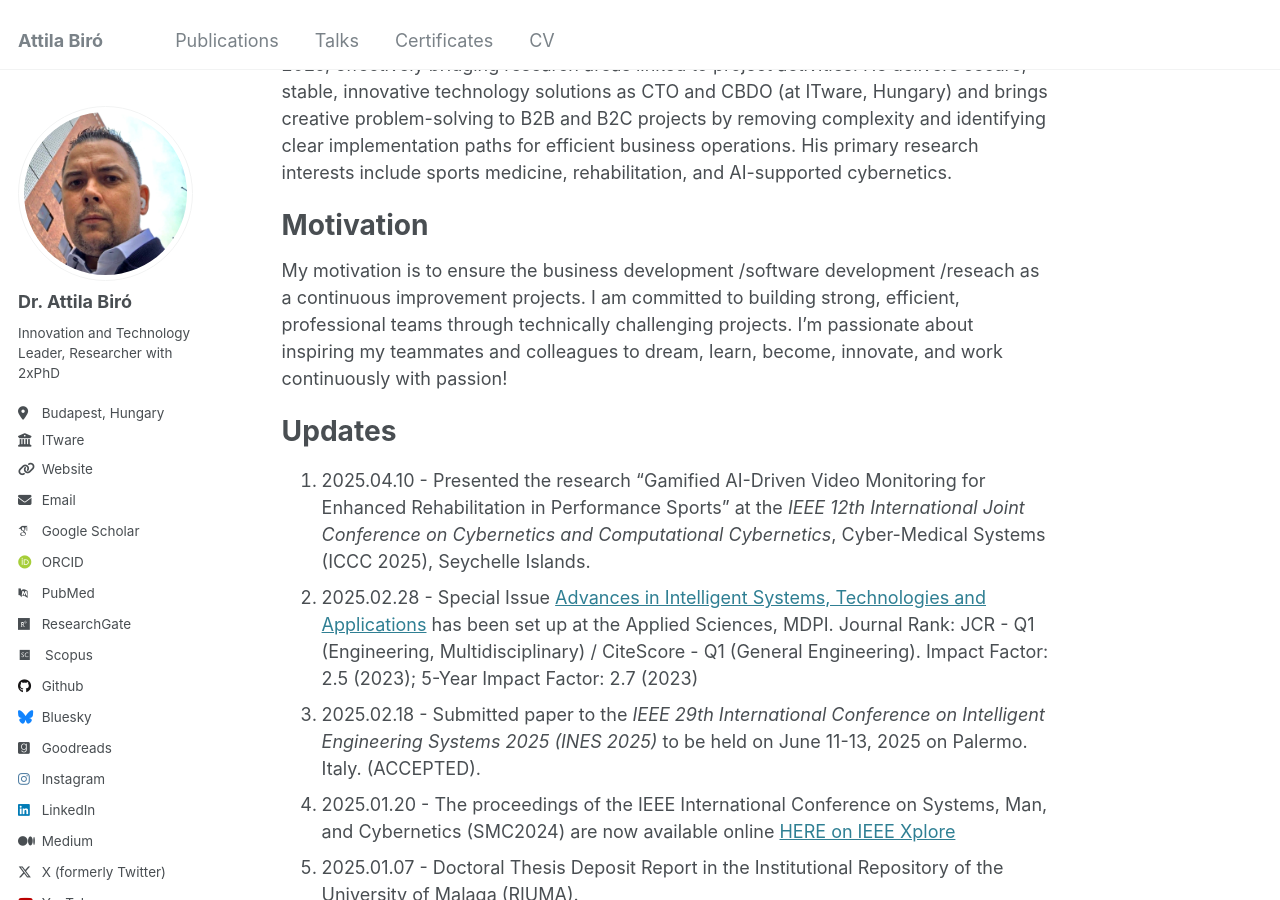
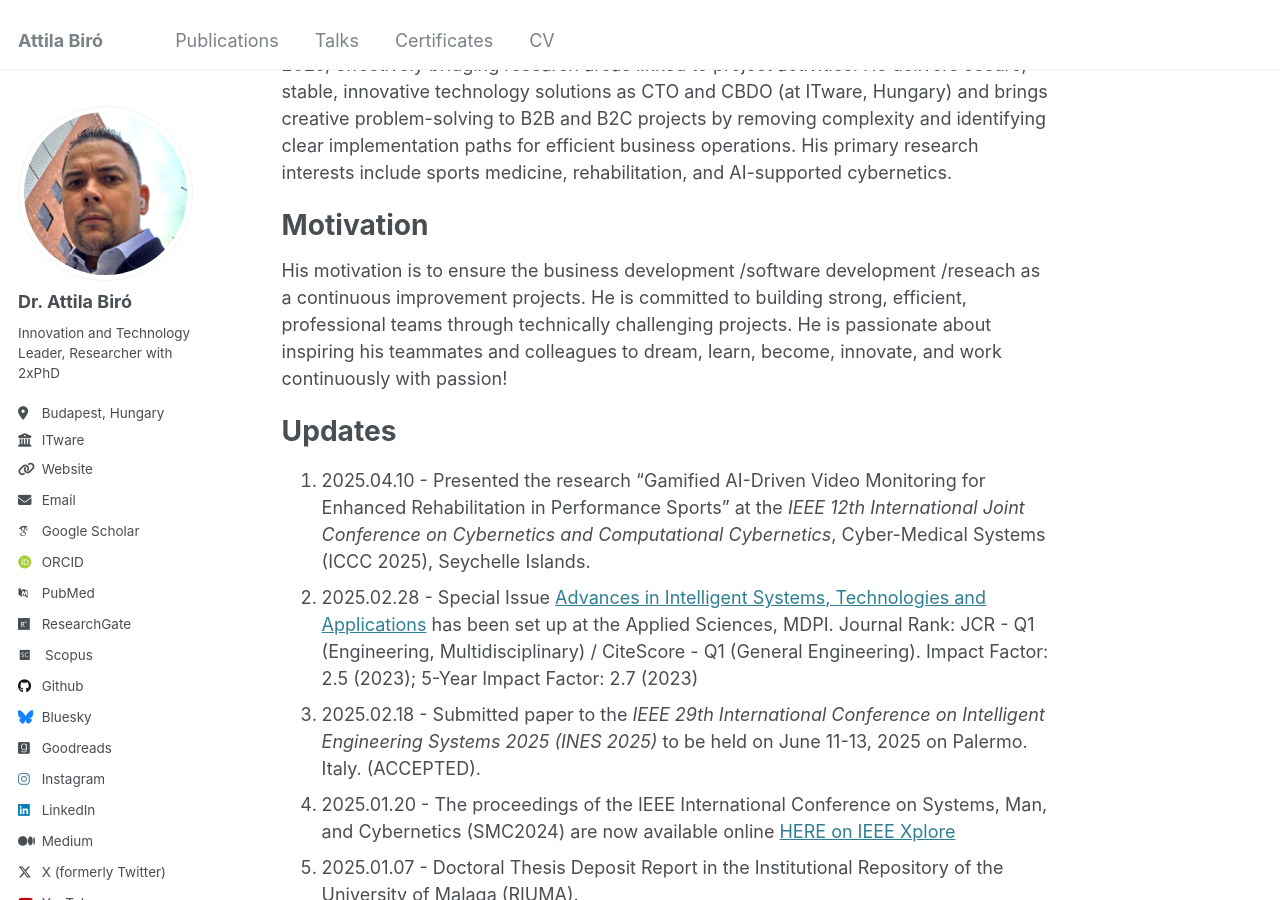
Before and after one commit to biroka/biroka.github.io, a Jekyll site: the page built from _pages/about.md, in a window 1280 px wide and 900 px high, scrolled down 418 px. Built offline with Jekyll 4.4.1, drawn with Linux system fonts in a browser that asks for light colours; some web fonts are replaced.

Commit message:
Update about.md

```diff
--- a/_pages/about.md
+++ b/_pages/about.md
@@ -13,7 +13,7 @@ Dr. Biró is am an accomplished and performance-driven professional with extensi
 
 Motivation
 ======
-My motivation is to ensure the business development /software development /reseach as a continuous improvement projects. I am committed to building strong, efficient, professional teams through technically challenging projects. I'm passionate about inspiring my teammates and colleagues to dream, learn, become, innovate, and work continuously with passion!
+His motivation is to ensure the business development /software development /reseach as a continuous improvement projects. He is committed to building strong, efficient, professional teams through technically challenging projects. He is passionate about inspiring his teammates and colleagues to dream, learn, become, innovate, and work continuously with passion!
 
 Updates
 ======
```
